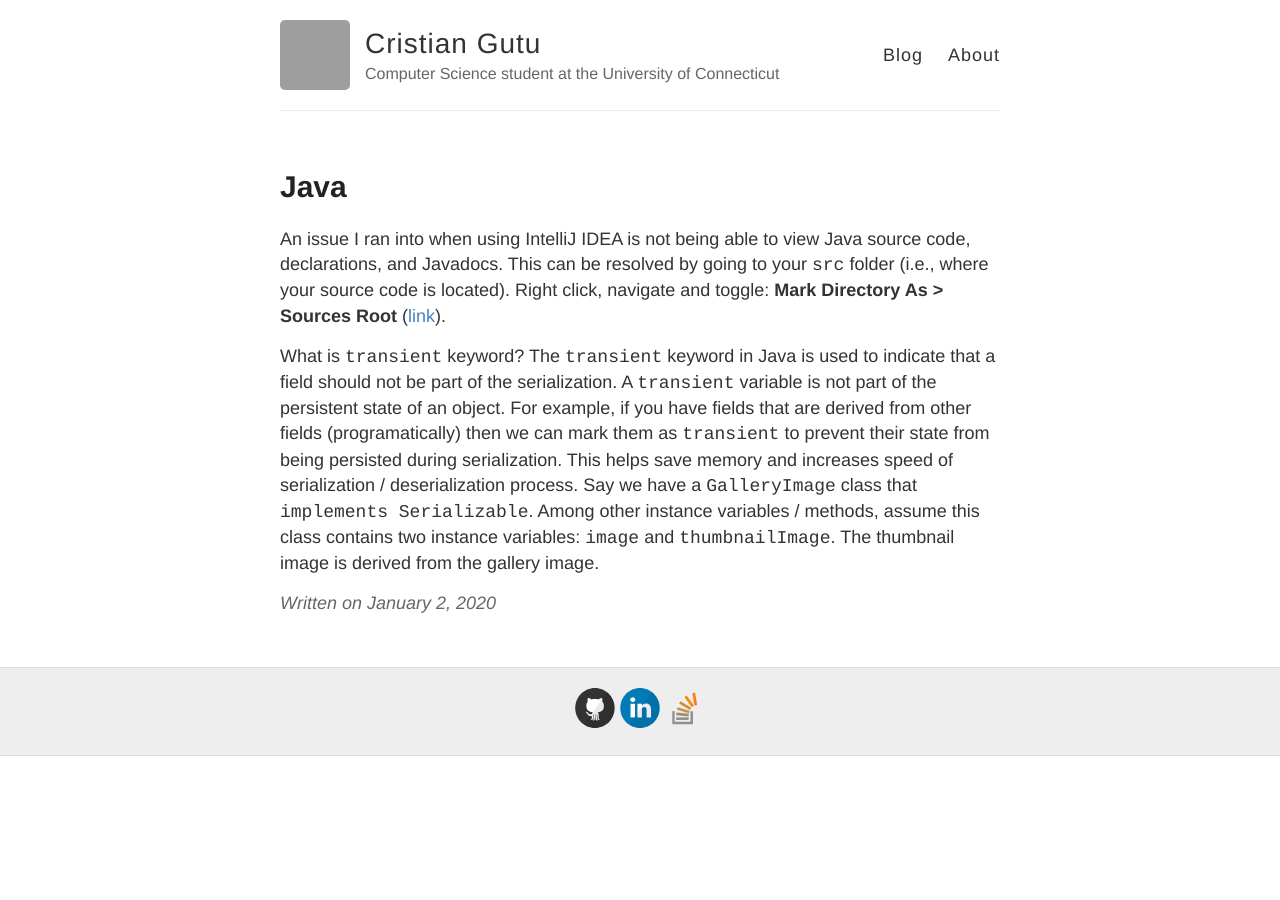
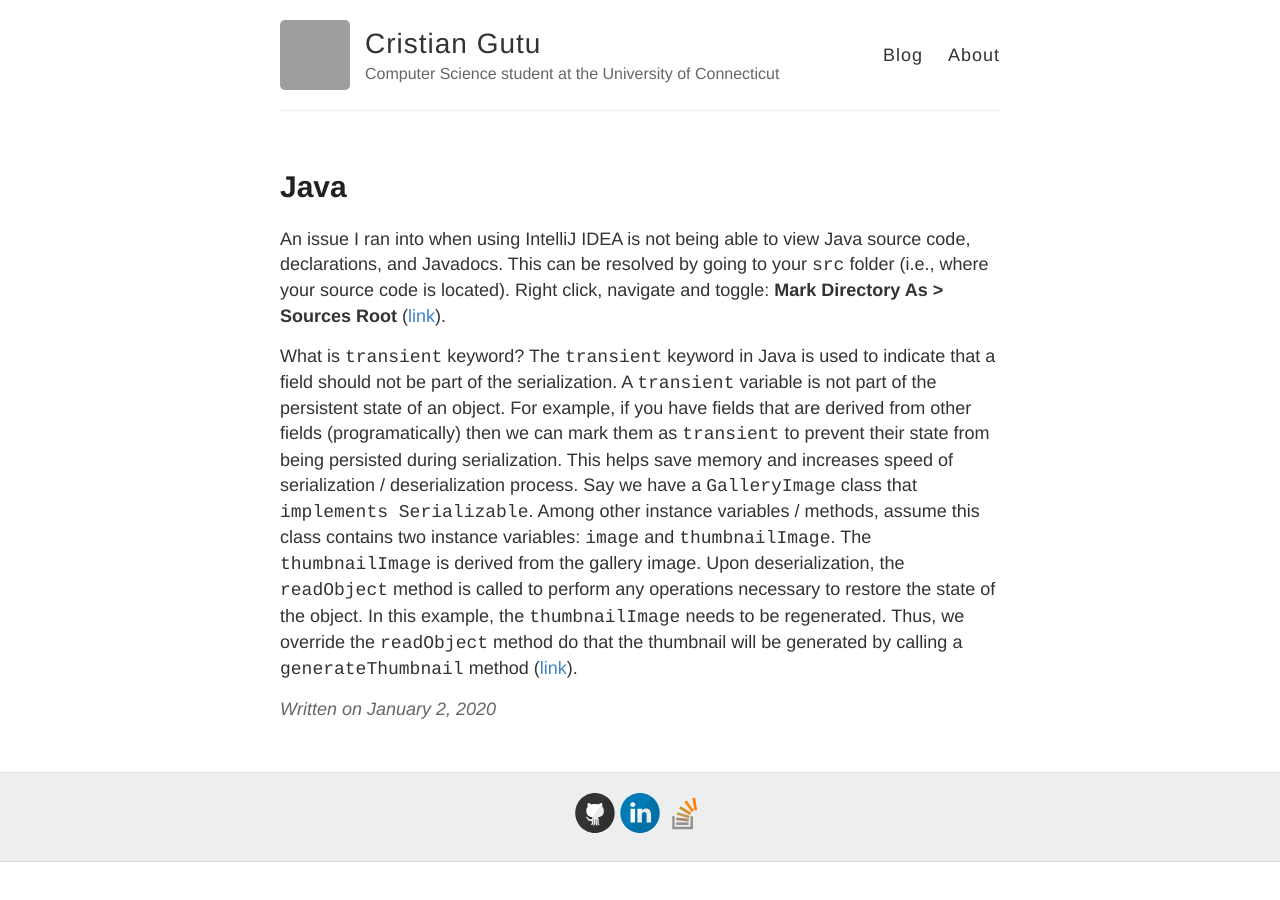
Before and after one commit to gutucristian/gutucristian.github.io, a Jekyll site: the page built from _posts/2020-01-02-Java.md, in a window 1280 px wide. Built offline with Jekyll 4.4.1, drawn with Linux system fonts in a browser that asks for light colours; our own code applies the rules of GitHub Pages for plain Markdown files; grey boxes are pictures that could not be loaded.

Commit message:
Update 2020-01-02-Java.md

```diff
--- a/_posts/2020-01-02-Java.md
+++ b/_posts/2020-01-02-Java.md
@@ -1,4 +1,4 @@
 An issue I ran into when using IntelliJ IDEA is not being able to view Java source code, declarations, and Javadocs. This can be resolved by going to your `src` folder (i.e., where your source code is located). Right click, navigate and toggle: __Mark Directory As > Sources Root__ ([link](https://stackoverflow.com/questions/37282285/intellij-cannot-find-any-declarations])).
 
 What is `transient` keyword?
-The `transient` keyword in Java is used to indicate that a field should not be part of the serialization. A `transient` variable is not part of the persistent state of an object. For example, if you have fields that are derived from other fields (programatically) then we can mark them as `transient` to prevent their state from being persisted during serialization. This helps save memory and increases speed of serialization / deserialization process. Say we have a `GalleryImage` class that `implements Serializable`. Among other instance variables / methods, assume this class contains two instance variables: `image` and `thumbnailImage`. The thumbnail image is derived from the gallery image.
+The `transient` keyword in Java is used to indicate that a field should not be part of the serialization. A `transient` variable is not part of the persistent state of an object. For example, if you have fields that are derived from other fields (programatically) then we can mark them as `transient` to prevent their state from being persisted during serialization. This helps save memory and increases speed of serialization / deserialization process. Say we have a `GalleryImage` class that `implements Serializable`. Among other instance variables / methods, assume this class contains two instance variables: `image` and `thumbnailImage`. The `thumbnailImage` is derived from the gallery image. Upon deserialization, the `readObject` method is called to perform any operations necessary to restore the state of the object. In this example, the `thumbnailImage` needs to be regenerated. Thus, we override the `readObject` method do that the thumbnail will be generated by calling a `generateThumbnail` method ([link](https://stackoverflow.com/questions/910374/why-does-java-have-transient-fields)).
```
